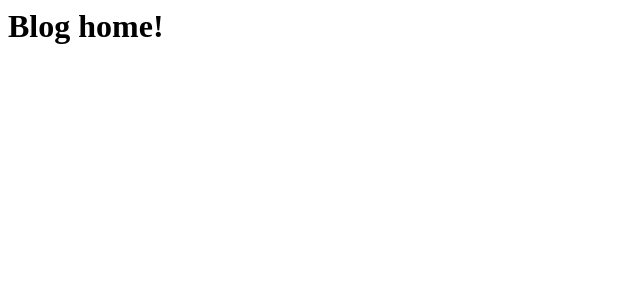
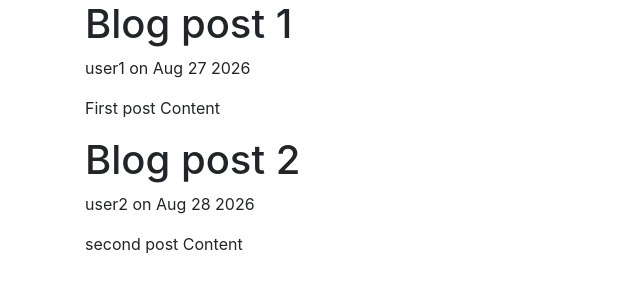
Before and after one commit to ganeshhh-k/blog-app, a Django app: page /blog/home/ in a window 1280 px wide. Shown: the top 300 px of the page, without its empty margins (0-640 px from the left). Run offline with Django 5.2, Linux system fonts and the light colour scheme; some libraries are stand-ins or nearby versions.

Commit message:
Added the Bootstrap CSS framework for the frontend template pages for the app

```diff
--- /dev/null
+++ b/blog/templates/blog/base.html
@@ -0,0 +1,29 @@
+<html>
+  <head>
+
+    <head>
+    <meta charset="utf-8">
+    <meta name="viewport" content="width=device-width, initial-scale=1, shrink-to-fit=no">
+
+    <!-- Bootstrap CSS -->
+    <link rel="stylesheet" href="https://cdn.jsdelivr.net/npm/bootstrap@4.0.0/dist/css/bootstrap.min.css" integrity="sha384-Gn5384xqQ1aoWXA+058RXPxPg6fy4IWvTNh0E263XmFcJlSAwiGgFAW/dAiS6JXm" crossorigin="anonymous">
+
+    {% if title %}
+    <title>django-blog - {{ title }}</title>
+    {% else %}
+    <title>django blog Home</title>
+    {% endif %}
+
+  </head>
+  <body>
+    <div class="container">
+        {% block content %}{% endblock %}
+    </div>
+
+
+    <script src="https://code.jquery.com/jquery-3.2.1.slim.min.js" integrity="sha384-KJ3o2DKtIkvYIK3UENzmM7KCkRr/rE9/Qpg6aAZGJwFDMVNA/GpGFF93hXpG5KkN" crossorigin="anonymous"></script>
+    <script src="https://cdn.jsdelivr.net/npm/popper.js@1.12.9/dist/umd/popper.min.js" integrity="sha384-ApNbgh9B+Y1QKtv3Rn7W3mgPxhU9K/ScQsAP7hUibX39j7fakFPskvXusvfa0b4Q" crossorigin="anonymous"></script>
+    <script src="https://cdn.jsdelivr.net/npm/bootstrap@4.0.0/dist/js/bootstrap.min.js" integrity="sha384-JZR6Spejh4U02d8jOt6vLEHfe/JQGiRRSQQxSfFWpi1MquVdAyjUar5+76PVCmYl" crossorigin="anonymous"></script>
+
+  </body>
+</html>
--- a/blog/templates/blog/home.html
+++ b/blog/templates/blog/home.html
@@ -1,8 +1,8 @@
-<html>
-  <head>
-    <title>Blog Home</title>
-  </head>
-  <body>
-    <h1>Blog home!</h1>
-  </body>
-</html>
+{% extends 'blog/base.html' %}
+{% block content %}
+    {% for post in posts %}
+    <h1>{{ post.title }}</h1>
+    <p>{{ post.author }} on {{ post.date_posted }}</P>
+    <p>{{ post.content }}</P>
+    {% endfor %}
+{% endblock %}
--- a/blog/views.py
+++ b/blog/views.py
@@ -1,8 +1,26 @@
 from django.shortcuts import render
 
-# Create your views here.
+posts = [
+    {
+        'author': 'user1',
+        'title': 'Blog post 1',
+        'content': 'First post Content',
+        'date_posted': 'Aug 27 2026'
+    },
+    {
+        'author': 'user2',
+        'title': 'Blog post 2',
+        'content': 'second post Content',
+        'date_posted': 'Aug 28 2026'
+    },
+]
+
 def blog(request):
-    return render(request, 'blog/home.html')
+    context = {
+        'posts': posts
+    }
+    return render(request, 'blog/home.html', context)
 
 def about(request):
-    return render(request, 'blog/about.html')
+
+    return render(request, 'blog/about.html', {'title': 'about'})
```
Also changed, not shown: blog/templates/blog/about.html (+3 -8 lines).
